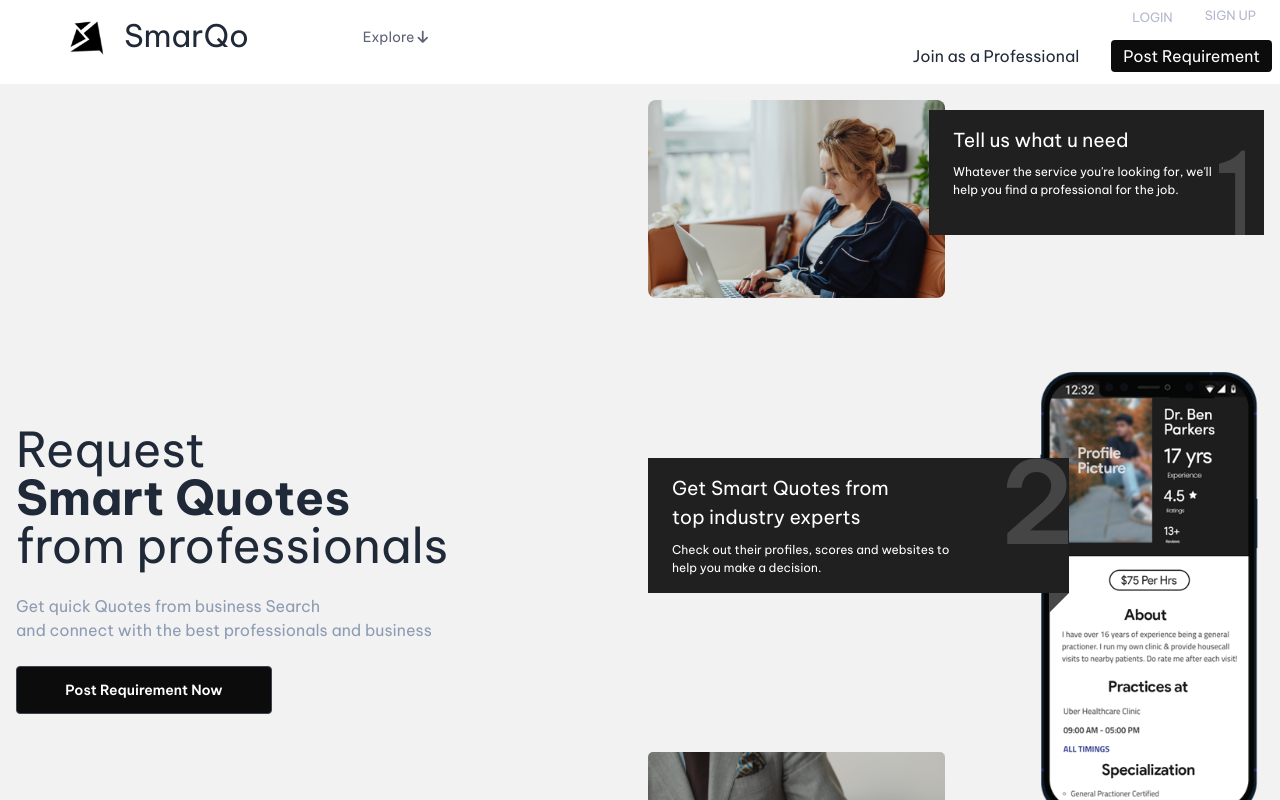
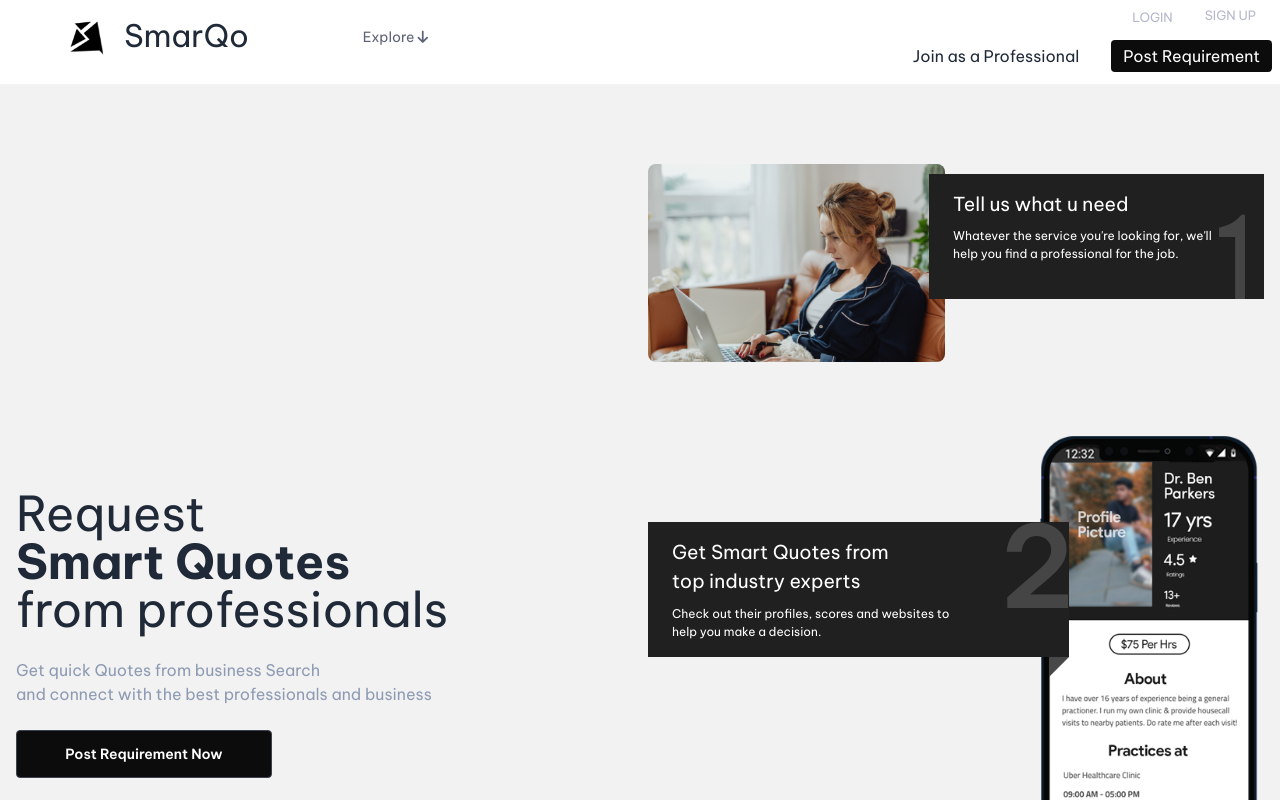
Before and after one commit to AbdurrahmanTalha/SmarQo-client, a React (Create React App) app: page / in a window 1280 px wide. Built offline with nearby package versions, Linux system fonts and the light colour scheme.

Commit message:
margin updated

```diff
--- a/src/Components/Home/Hero.js
+++ b/src/Components/Home/Hero.js
@@ -7,8 +7,8 @@ import "./Hero.css"
 const Hero = () => {
     return (
         <div className="hero min-h-screen">
-            <div className="hero-content grid lg:grid-cols-2 sm:grid-cols-1">
-                <div className="flex flex-col items-center justify-center">
+            <div className="hero-content grid lg:grid-cols-2 sm:grid-cols-1 mt-16">
+                <div className="flex flex-col items-center justify-center mt-24 lg:mt-0 md:mt-0">
                     <div className='block md:flex lg:flex'>
                         <img src={Girl} alt="" className="mx-auto lg:md:mx-none z-0" />
                         <div className='bg-[#202020] py-4 px-6 h-[100%] mt-[-10px] lg:mt-[10px] md:mt-[20px] ml-[-16px] flex  relative z-20'>
--- a/src/Components/Shared/Navbar.js
+++ b/src/Components/Shared/Navbar.js
@@ -43,7 +43,7 @@ const Navbar = ({ children }) => {
                             </div>
                         </div>
                     </div>
-                    <div className="bg-base-200">
+                    <div className="bg-base-200 mb-12">
                         {children}
                     </div>
                 </div>
```
